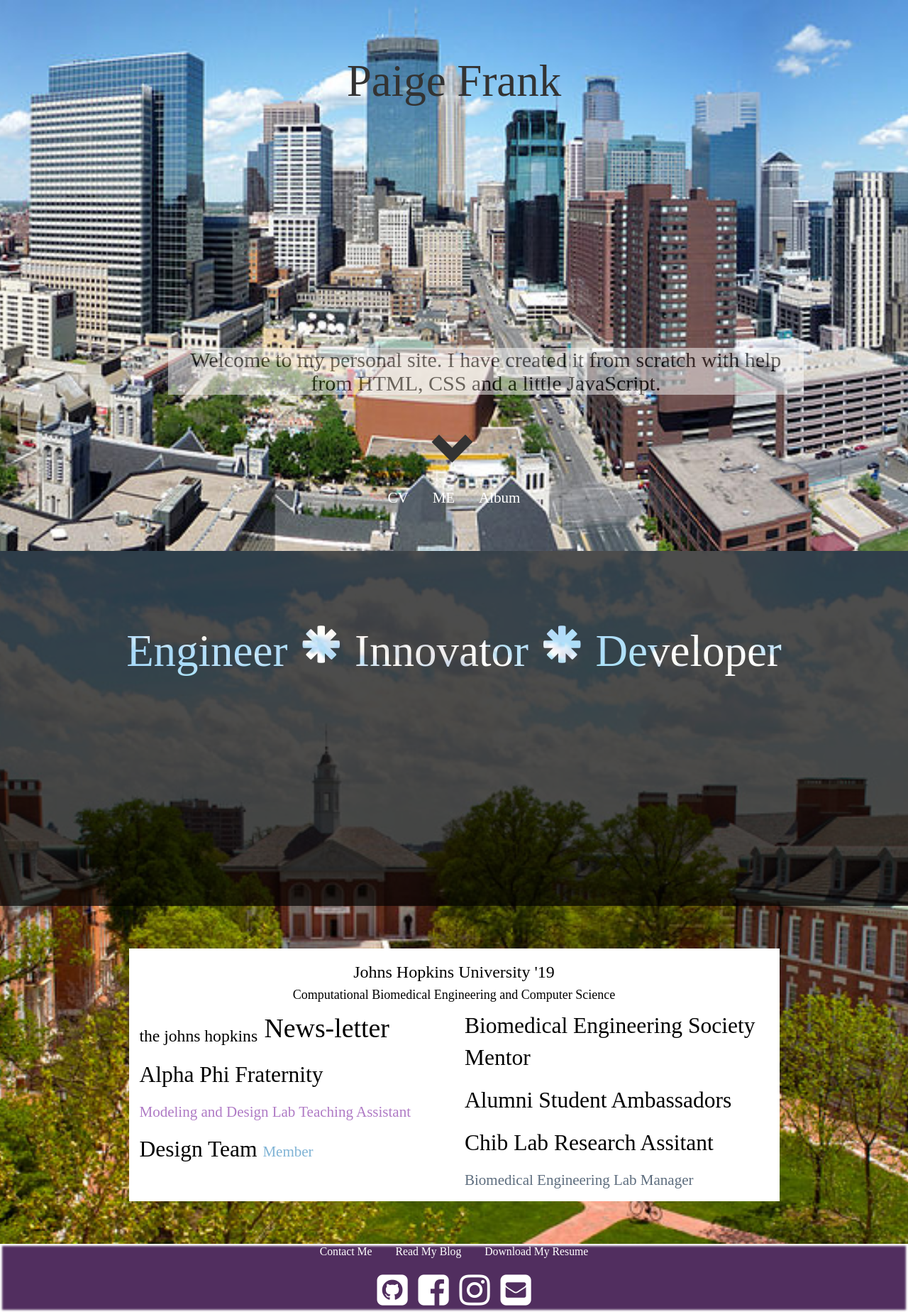
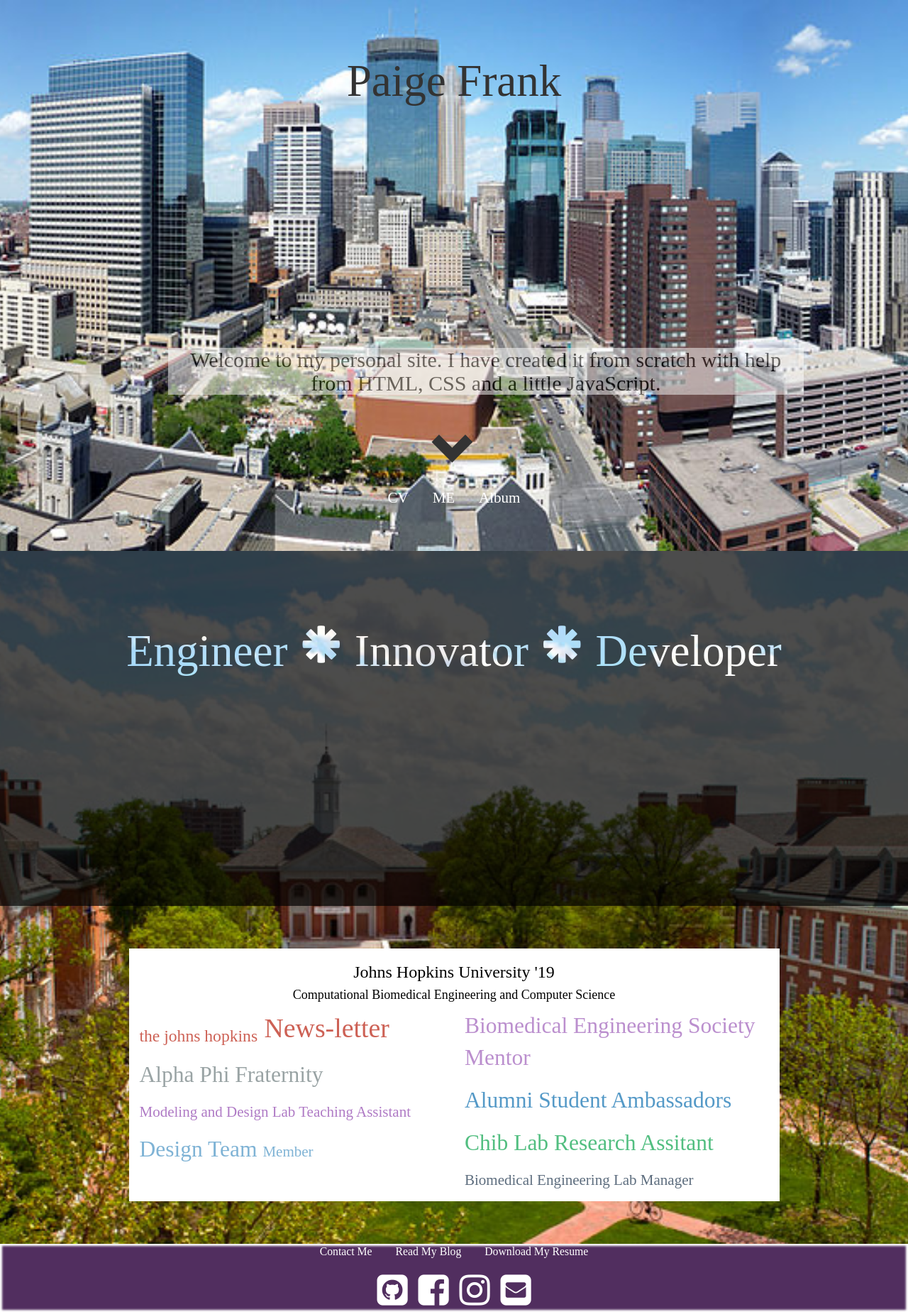
Before and after one commit to pfrank7/pfrank7.github.io, a Jekyll site: the page built from index.html, in a window 1280 px wide. Shown: the whole page at 71% size. Built offline with Jekyll 4.4.1, drawn with Linux system fonts in a browser that asks for light colours; nearby versions of some CDN libraries.

Commit message:
Update index.html

```diff
--- a/index.html
+++ b/index.html
@@ -101,20 +101,20 @@ title: Paige Frank
 					</div>
 					<div class = "row">
 						<div class = "col-sm-6">
-							<p class = "paragraph" style = "color:#CD6155;"><a href="http://www.jhunewsletter.com"><sub>the johns hopkins</sub><big> News-letter</big></a>
+							<p class = "paragraph"><a href="http://www.jhunewsletter.com" style = "color:#CD6155;"><sub>the johns hopkins</sub><big> News-letter</big></a>
 							</p>
-							<p class = "paragraph" style = "color:#99A3A4;" ><a href = "https://www.facebook.com/alphaphijhu/">Alpha Phi Fraternity</a>
+							<p class = "paragraph"><a href = "https://www.facebook.com/alphaphijhu/" style = "color:#99A3A4;">Alpha Phi Fraternity</a>
 							</p>
 							<p class = "paragraph" style = "color:#AF7AC5;">Modeling and Design Lab Teaching Assistant
 							</p>
-							<p class = "paragraph" style = "color:#7FB3D5;"> <a href = "Design Team.hmtl"> Design Team </a> Member
+							<p class = "paragraph" style = "color:#7FB3D5;"> <a href = "Design Team.hmtl" style = "color:#7FB3D5;"> Design Team </a> Member
 							</p>
 						</div>
 						<div class = "col-sm-6">
-							<p class = "paragraph" style = "color:#BB8FCE;"><a href = "http://pages.jh.edu/~bmes/"> Biomedical Engineering Society Mentor</a>
+							<p class = "paragraph"><a href = "http://pages.jh.edu/~bmes/" style = "color:#BB8FCE;"> Biomedical Engineering Society Mentor</a>
 							</p>
-							<p class = "paragraph" style = "color:#5499C7;"><a href = "http://ambassadors.johnshopkins.edu/">Alumni Student Ambassadors</a>						</p>
-							<p class = "paragraph" style = "color:#52BE80;"><a href = "http://chiblab.jhu.edu/">Chib Lab Research Assitant</a>
+							<p class = "paragraph"><a href = "http://ambassadors.johnshopkins.edu/" style = "color:#5499C7;">Alumni Student Ambassadors</a>						</p>
+							<p class = "paragraph"><a href = "http://chiblab.jhu.edu/" style = "color:#52BE80;">Chib Lab Research Assitant</a>
 							</p>
 							<p class = "paragraph" style = "color:#5D6D7E;">Biomedical Engineering Lab Manager
 							</p>
```
